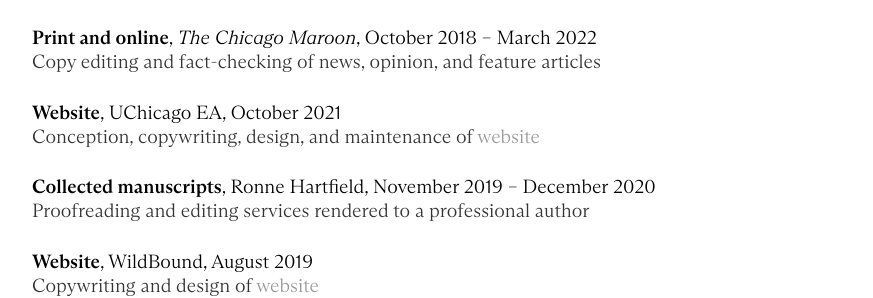
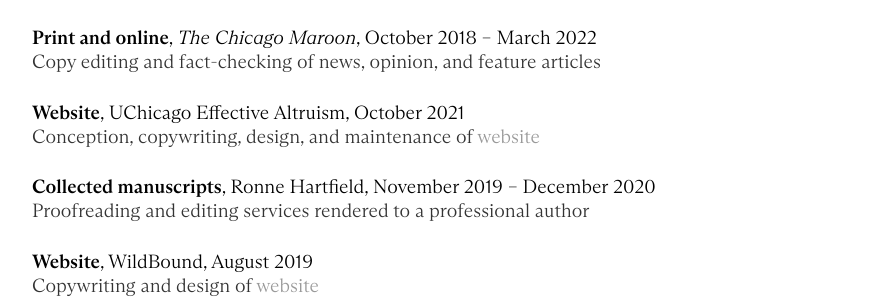
Before and after one commit to y-james-hu/y-james-hu.github.io, a Jekyll site: the page built from projects/index.html, in a window 1280 px wide and 900 px high, scrolled down 1966 px. Shown: the part 420-718 px from the top of the window, without its empty margins (160-1033 px from the left). Built offline with Jekyll 4.4.1, drawn with Linux system fonts in a browser that asks for light colours.

Commit message:
Update index.html

```diff
--- a/projects/index.html
+++ b/projects/index.html
@@ -75,7 +75,7 @@
       <h4 style="margin-left: 0px">Print and online<span style="font-weight:normal">, <em>The Chicago Maroon</em>, October 2018 – March 2022</span></h4>
       <p style="margin-left: 0px">Copy editing and fact-checking of news, opinion, and feature articles</p>
 
-      <h4 style="margin-left: 0px">Website<span style="font-weight:normal">, UChicago EA, October 2021</span></h4>
+      <h4 style="margin-left: 0px">Website<span style="font-weight:normal">, UChicago Effective Altruism, October 2021</span></h4>
       <p style="margin-left: 0px">Conception, copywriting, design, and maintenance of <a href="https://www.uchicagoea.org/">website</a></p>
 
       <h4 style="margin-left: 0px">Collected manuscripts<span style="font-weight:normal">, Ronne Hartfield, November 2019 – December 2020</span></h4>
```
